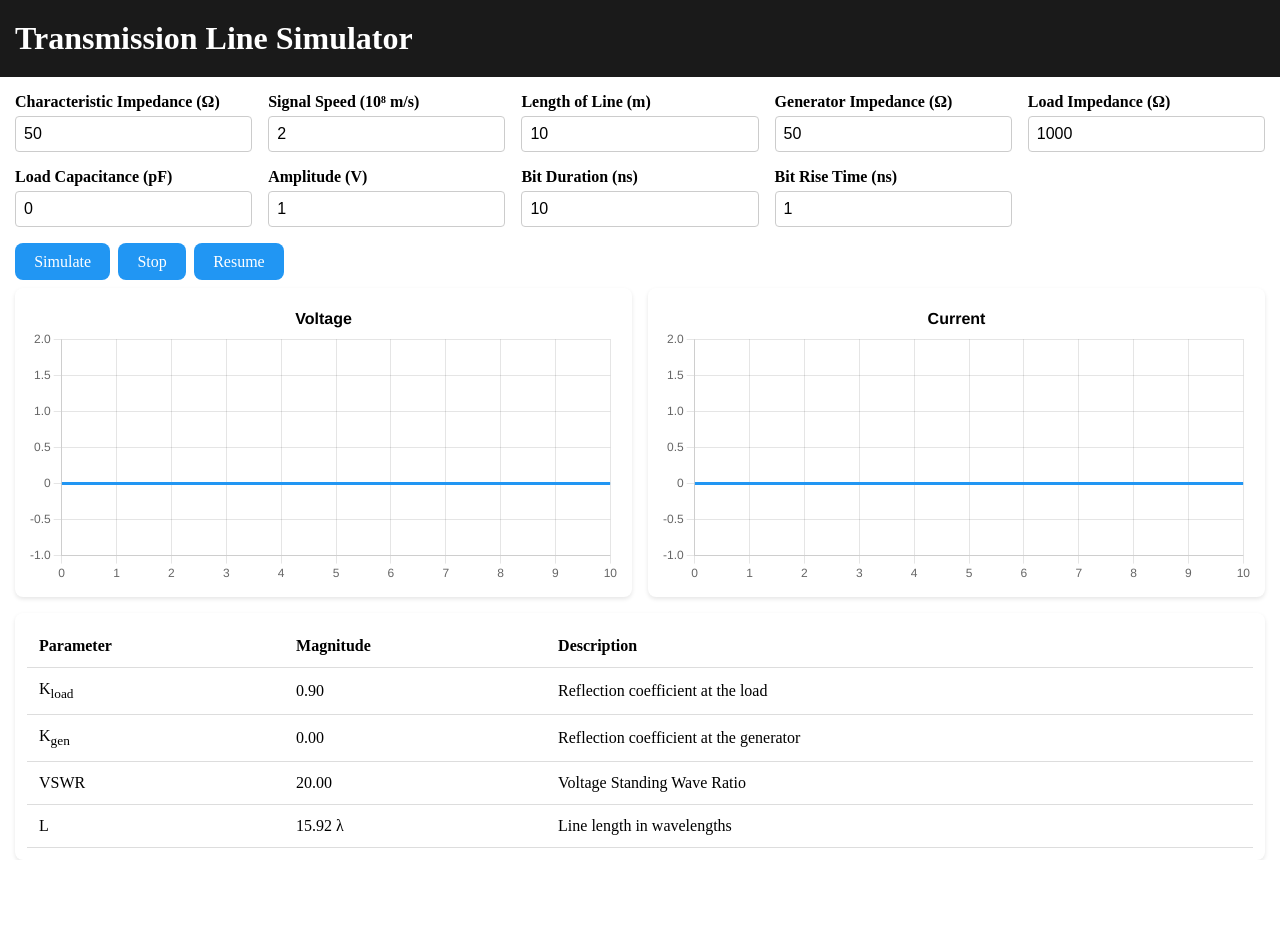
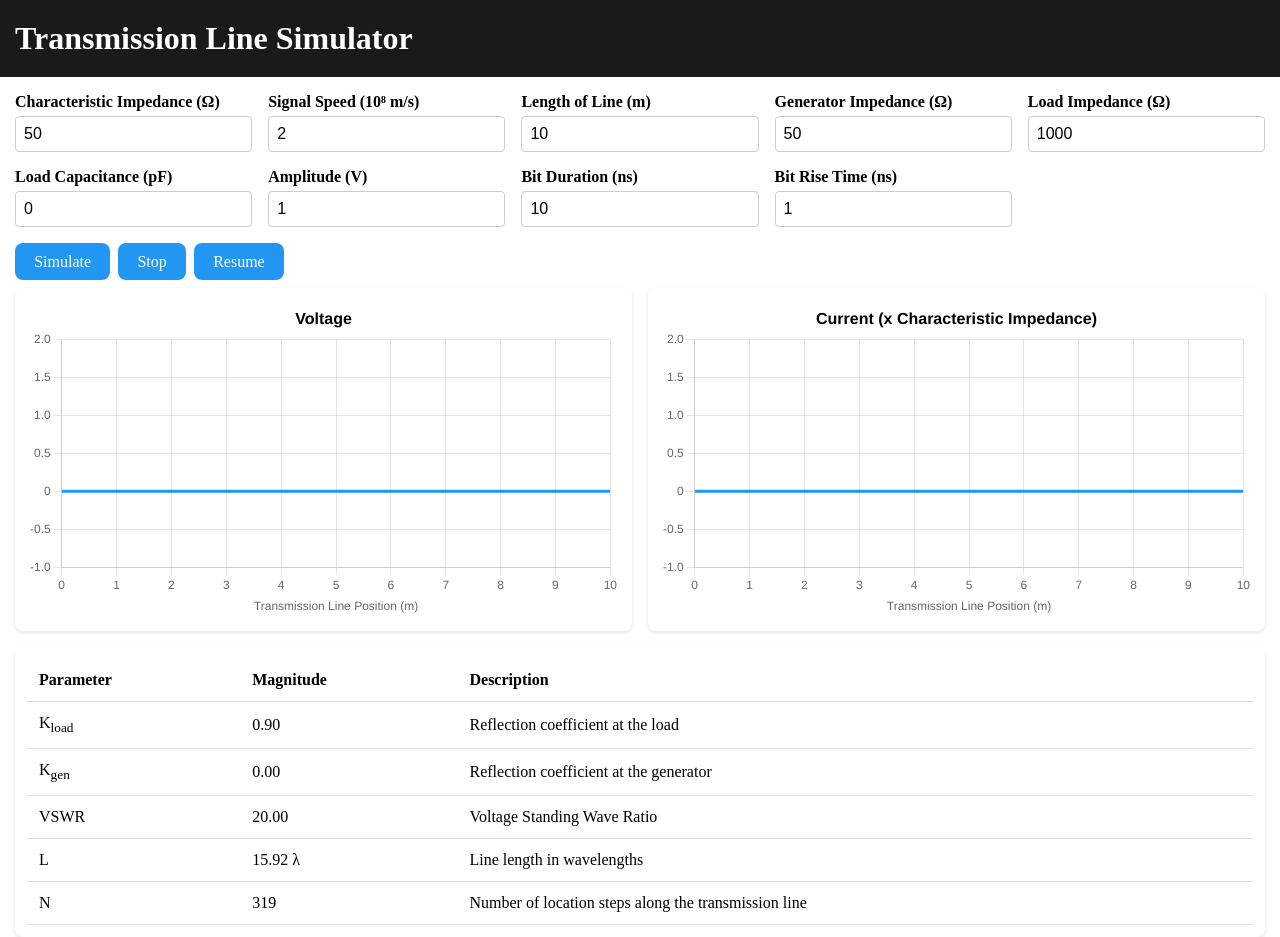
Before and after one commit to egvhauwa/transmission-line, a Vue app: page / in a window 1280 px wide. Before the commit the page ends 860 px from the top, so only its background shows below. Built offline with nearby package versions, Linux system fonts and the light colour scheme.

Commit message:
add xaxis title + add simulation steps in table

```diff
--- a/src/App.vue
+++ b/src/App.vue
@@ -15,6 +15,7 @@
       <div class="wave-chart card">
         <WaveChart
           title="Voltage"
+          xaxisTitle="Transmission Line Position (m)"
           :data="voltage"
           :amplitude="parameters.A"
           :length="parameters.d"
@@ -22,7 +23,8 @@
       </div>
       <div class="wave-chart card">
         <WaveChart
-          title="Current"
+          title="Current (x Characteristic Impedance)"
+          xaxisTitle="Transmission Line Position (m)"
           :data="current"
           :amplitude="parameters.A"
           :length="parameters.d"
@@ -109,7 +111,7 @@ const update = () => {
 }
 
 .wave-chart {
-  aspect-ratio: 2 / 1;
+  aspect-ratio: 1.8 / 1;
   width: 100% !important;
   height: 100% !important;
 }
--- a/src/components/ResultsTable.vue
+++ b/src/components/ResultsTable.vue
@@ -28,6 +28,11 @@
           <td>L</td>
           <td>{{ props.results.L.toFixed(2) }} λ</td>
           <td>Line length in wavelengths</td>
+        </tr>
+        <tr>
+          <td>N</td>
+          <td>{{ props.results.N }}</td>
+          <td>Number of location steps along the transmission line</td>
         </tr>
       </tbody>
     </table>
--- a/src/components/WaveChart.vue
+++ b/src/components/WaveChart.vue
@@ -14,6 +14,7 @@ Chart.register(...registerables);
 
 const props = defineProps<{
   title: string;
+  xaxisTitle: string;
   data: number[];
   amplitude: number;
   length: number;
@@ -63,6 +64,10 @@ const config: ChartConfiguration = {
     },
     scales: {
       x: {
+        title: {
+          display: true,
+          text: props.xaxisTitle,
+        },
         type: 'linear',
         min: 0,
         max: props.length,
--- a/src/utils/simulator.ts
+++ b/src/utils/simulator.ts
@@ -29,6 +29,7 @@ export interface Results {
   Kg: number; // Reflection coefficient at the generator
   vswr: number; // Voltage Standing Wave Ratio
   L: number; // Line length in wavelengths
+  N: number; // Location steps
 }
 
 export class Simulator {
@@ -78,11 +79,13 @@ export class Simulator {
     const Kg = (Rg - Rc) / (Rg + Rc);
     const vswr = (1 + Kl) / (1 - Kl);
     const L = d / this.minWaveLength;
+    const N = this.N;
     return {
       Kl,
       Kg,
       vswr,
       L,
+      N,
     };
   }
 
```
